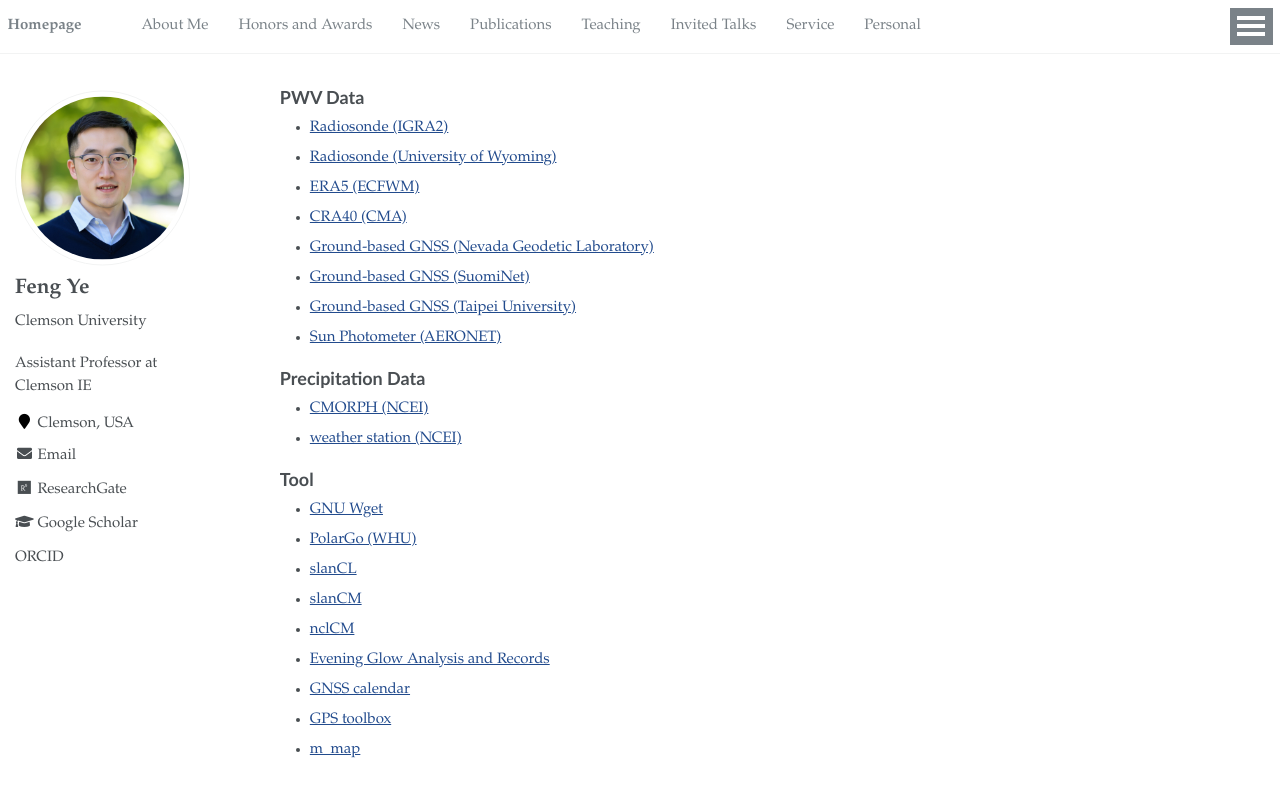
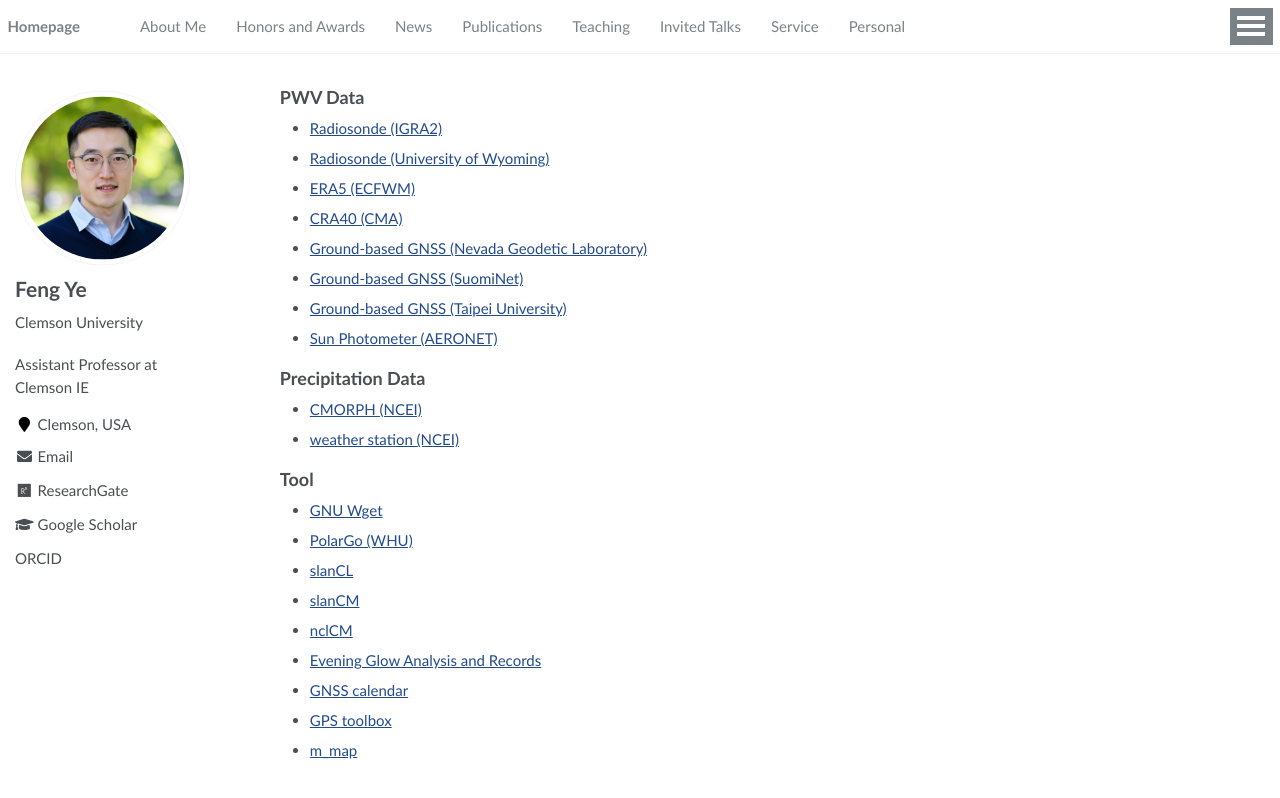
Before and after one commit to feye2024/feye2024.github.io, a Jekyll site: the page built from guides.md, in a window 1280 px wide. Shown: the top 798 px of the page. Built offline with Jekyll 4.4.1, drawn with Linux system fonts in a browser that asks for light colours; some web fonts are replaced; our own code applies the rules of GitHub Pages for plain Markdown files.

Commit message:
homepage update

```diff
--- a/_sass/_variables.scss
+++ b/_sass/_variables.scss
@@ -31,7 +31,7 @@
 $calisto                    : "Calisto MT", serif;
 $garamond                   : Garamond, serif;
 
-$global-font-family  : "Book Antiqua", "Palatino Linotype", Palatino, "Computer Modern Serif", "Latin Modern Roman", "Times New Roman", Times, serif;
+$global-font-family  : "Source Sans Pro", Optima, "Book Antiqua", "Palatino Linotype", Palatino, "Computer Modern Serif", "Latin Modern Roman", "Times New Roman", Times, serif;
 $header-font-family  : "Source Sans Pro", Optima, "Book Antiqua", "Palatino Linotype", Palatino, "Computer Modern Serif", "Latin Modern Roman", "Times New Roman", Times, serif;
 
 
```
